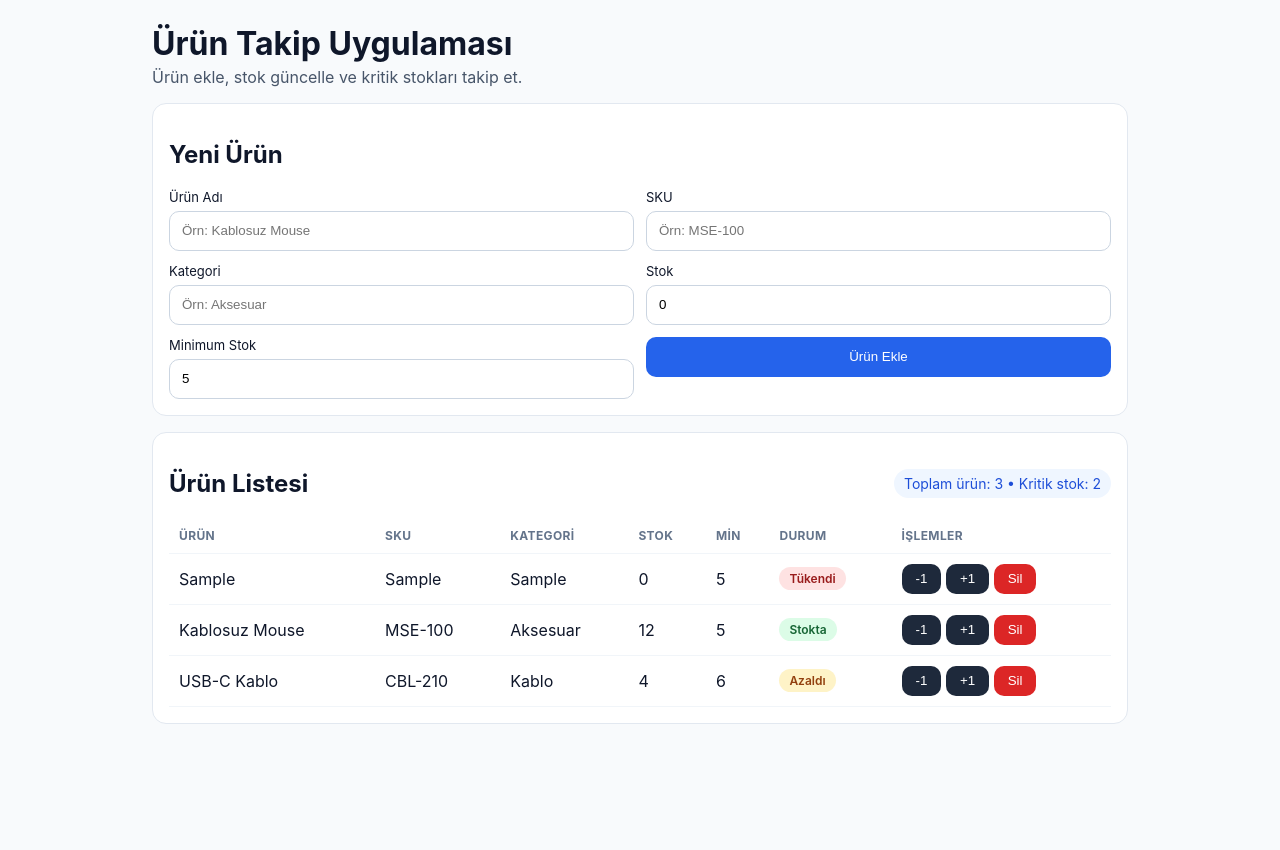
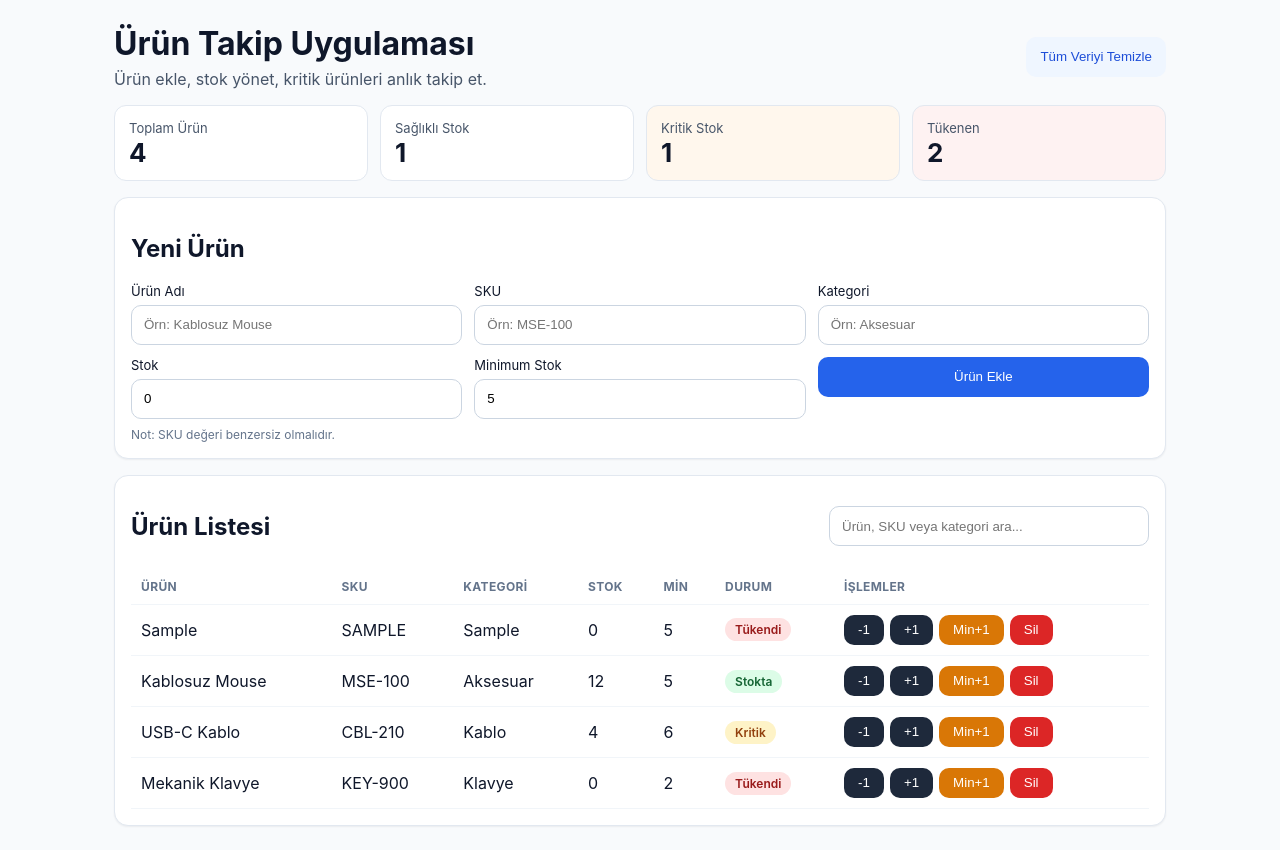
Before and after one commit to husimsek-cpu/BKYS-TAK-P, a plain HTML site: page index.html in a window 1280 px wide. Both pictures are taken after typing "Sample", "Sample", "Sample" into the empty fields and a click on the button "Ürün Ekle". Before the commit the page ends 800 px from the top, so only its background shows below. Drawn offline with Linux system fonts and the light colour scheme.

Commit message:
feat: improve product tracker UX and data validation

```diff
--- a/app.js
+++ b/app.js
@@ -1,20 +1,26 @@
-const STORAGE_KEY = "product-tracker-items";
+const STORAGE_KEY = "product-tracker-items-v2";
 
 const form = document.getElementById("productForm");
 const tbody = document.getElementById("productBody");
-const kpi = document.getElementById("kpi");
 const rowTemplate = document.getElementById("rowTemplate");
+const stats = document.getElementById("stats");
+const searchInput = document.getElementById("search");
+const emptyState = document.getElementById("emptyState");
+const clearAllBtn = document.getElementById("clearAll");
+const toast = document.getElementById("toast");
 
 const seedData = [
   { id: crypto.randomUUID(), name: "Kablosuz Mouse", sku: "MSE-100", category: "Aksesuar", stock: 12, minStock: 5 },
   { id: crypto.randomUUID(), name: "USB-C Kablo", sku: "CBL-210", category: "Kablo", stock: 4, minStock: 6 },
+  { id: crypto.randomUUID(), name: "Mekanik Klavye", sku: "KEY-900", category: "Klavye", stock: 0, minStock: 2 },
 ];
 
 function loadItems() {
   const raw = localStorage.getItem(STORAGE_KEY);
   if (!raw) return seedData;
   try {
-    return JSON.parse(raw);
+    const parsed = JSON.parse(raw);
+    return Array.isArray(parsed) ? parsed : seedData;
   } catch {
     return seedData;
   }
@@ -26,15 +32,49 @@ function save() {
   localStorage.setItem(STORAGE_KEY, JSON.stringify(items));
 }
 
+function showToast(message, type = "info") {
+  toast.textContent = message;
+  toast.dataset.type = type;
+  toast.hidden = false;
+  setTimeout(() => {
+    toast.hidden = true;
+  }, 2400);
+}
+
 function getStatus(item) {
   if (item.stock === 0) return { label: "Tükendi", className: "out" };
-  if (item.stock <= item.minStock) return { label: "Azaldı", className: "low" };
+  if (item.stock <= item.minStock) return { label: "Kritik", className: "low" };
   return { label: "Stokta", className: "ok" };
 }
 
+function renderStats(currentItems) {
+  const total = currentItems.length;
+  const out = currentItems.filter((i) => i.stock === 0).length;
+  const low = currentItems.filter((i) => i.stock > 0 && i.stock <= i.minStock).length;
+  const healthy = currentItems.filter((i) => i.stock > i.minStock).length;
+
+  stats.innerHTML = `
+    <article class="stat-card"><span>Toplam Ürün</span><strong>${total}</strong></article>
+    <article class="stat-card"><span>Sağlıklı Stok</span><strong>${healthy}</strong></article>
+    <article class="stat-card warn"><span>Kritik Stok</span><strong>${low}</strong></article>
+    <article class="stat-card danger"><span>Tükenen</span><strong>${out}</strong></article>
+  `;
+}
+
+function filterItems() {
+  const query = searchInput.value.trim().toLowerCase();
+  if (!query) return items;
+
+  return items.filter((item) => {
+    return [item.name, item.sku, item.category].some((field) => field.toLowerCase().includes(query));
+  });
+}
+
 function render() {
+  const visibleItems = filterItems();
   tbody.innerHTML = "";
-  items.forEach((item) => {
+
+  visibleItems.forEach((item) => {
     const row = rowTemplate.content.cloneNode(true);
     row.querySelector(".name").textContent = item.name;
     row.querySelector(".sku").textContent = item.sku;
@@ -59,26 +99,50 @@ function render() {
       render();
     });
 
+    row.querySelector(".edit").addEventListener("click", () => {
+      item.minStock += 1;
+      save();
+      render();
+      showToast(`${item.name} minimum stok değeri ${item.minStock} oldu.`, "info");
+    });
+
     row.querySelector(".delete").addEventListener("click", () => {
       items = items.filter((x) => x.id !== item.id);
       save();
       render();
+      showToast("Ürün silindi.", "danger");
     });
 
     tbody.appendChild(row);
   });
 
-  const lowCount = items.filter((i) => i.stock <= i.minStock).length;
-  kpi.textContent = `Toplam ürün: ${items.length} • Kritik stok: ${lowCount}`;
+  emptyState.hidden = visibleItems.length > 0;
+  renderStats(items);
 }
 
 form.addEventListener("submit", (e) => {
   e.preventDefault();
   const name = document.getElementById("name").value.trim();
-  const sku = document.getElementById("sku").value.trim();
+  const sku = document.getElementById("sku").value.trim().toUpperCase();
   const category = document.getElementById("category").value.trim();
   const stock = Number(document.getElementById("stock").value);
   const minStock = Number(document.getElementById("minStock").value);
+
+  if (!name || !sku || !category) {
+    showToast("Lütfen zorunlu alanları doldurun.", "danger");
+    return;
+  }
+
+  if (Number.isNaN(stock) || Number.isNaN(minStock) || stock < 0 || minStock < 0) {
+    showToast("Stok değerleri 0 veya daha büyük olmalıdır.", "danger");
+    return;
+  }
+
+  const skuExists = items.some((i) => i.sku.toLowerCase() === sku.toLowerCase());
+  if (skuExists) {
+    showToast("Bu SKU zaten kayıtlı. Farklı bir SKU girin.", "danger");
+    return;
+  }
 
   items.unshift({ id: crypto.randomUUID(), name, sku, category, stock, minStock });
   save();
@@ -86,6 +150,18 @@ form.addEventListener("submit", (e) => {
   document.getElementById("stock").value = 0;
   document.getElementById("minStock").value = 5;
   render();
+  showToast("Ürün eklendi.", "success");
+});
+
+searchInput.addEventListener("input", render);
+
+clearAllBtn.addEventListener("click", () => {
+  const ok = window.confirm("Tüm ürün verileri silinecek. Devam edilsin mi?");
+  if (!ok) return;
+  items = [];
+  save();
+  render();
+  showToast("Tüm veriler temizlendi.", "danger");
 });
 
 render();
--- a/index.html
+++ b/index.html
@@ -8,43 +8,35 @@
   </head>
   <body>
     <main class="container">
-      <header>
-        <h1>Ürün Takip Uygulaması</h1>
-        <p>Ürün ekle, stok güncelle ve kritik stokları takip et.</p>
+      <header class="hero">
+        <div>
+          <h1>Ürün Takip Uygulaması</h1>
+          <p>Ürün ekle, stok yönet, kritik ürünleri anlık takip et.</p>
+        </div>
+        <button id="clearAll" class="ghost" type="button">Tüm Veriyi Temizle</button>
       </header>
+
+      <section class="stats" id="stats"></section>
 
       <section class="panel">
         <h2>Yeni Ürün</h2>
         <form id="productForm" class="form-grid">
-          <label>
-            Ürün Adı
-            <input id="name" required placeholder="Örn: Kablosuz Mouse" />
-          </label>
-          <label>
-            SKU
-            <input id="sku" required placeholder="Örn: MSE-100" />
-          </label>
-          <label>
-            Kategori
-            <input id="category" required placeholder="Örn: Aksesuar" />
-          </label>
-          <label>
-            Stok
-            <input id="stock" type="number" min="0" required value="0" />
-          </label>
-          <label>
-            Minimum Stok
-            <input id="minStock" type="number" min="0" required value="5" />
-          </label>
+          <label>Ürün Adı<input id="name" required placeholder="Örn: Kablosuz Mouse" /></label>
+          <label>SKU<input id="sku" required placeholder="Örn: MSE-100" /></label>
+          <label>Kategori<input id="category" required placeholder="Örn: Aksesuar" /></label>
+          <label>Stok<input id="stock" type="number" min="0" required value="0" /></label>
+          <label>Minimum Stok<input id="minStock" type="number" min="0" required value="5" /></label>
           <button type="submit">Ürün Ekle</button>
         </form>
+        <p class="hint">Not: SKU değeri benzersiz olmalıdır.</p>
       </section>
 
       <section class="panel">
         <div class="panel-header">
           <h2>Ürün Listesi</h2>
-          <div class="kpi" id="kpi">Toplam ürün: 0</div>
+          <input id="search" class="search" placeholder="Ürün, SKU veya kategori ara..." />
         </div>
+
         <div class="table-wrapper">
           <table>
             <thead>
@@ -60,6 +52,7 @@
             </thead>
             <tbody id="productBody"></tbody>
           </table>
+          <p id="emptyState" class="empty" hidden>Aramaya uygun ürün bulunamadı.</p>
         </div>
       </section>
     </main>
@@ -72,14 +65,17 @@
         <td class="stock"></td>
         <td class="min-stock"></td>
         <td><span class="badge status"></span></td>
-        <td>
-          <button class="small decrement">-1</button>
-          <button class="small increment">+1</button>
-          <button class="small danger delete">Sil</button>
+        <td class="actions">
+          <button class="small decrement" type="button">-1</button>
+          <button class="small increment" type="button">+1</button>
+          <button class="small warning edit" type="button">Min+1</button>
+          <button class="small danger delete" type="button">Sil</button>
         </td>
       </tr>
     </template>
 
+    <div id="toast" class="toast" hidden></div>
+
     <script src="app.js"></script>
   </body>
 </html>
--- a/styles.css
+++ b/styles.css
@@ -3,51 +3,76 @@
   color: #0f172a;
   background: #f8fafc;
 }
+
 * { box-sizing: border-box; }
 body { margin: 0; }
+
 .container {
-  max-width: 1024px;
+  max-width: 1100px;
   margin: 0 auto;
   padding: 24px;
   display: grid;
   gap: 16px;
 }
-header h1 { margin: 0 0 4px; }
-header p { margin: 0; color: #475569; }
+
+.hero {
+  display: flex;
+  align-items: center;
+  justify-content: space-between;
+  gap: 12px;
+}
+
+.hero h1 { margin: 0 0 6px; }
+.hero p { margin: 0; color: #475569; }
+
 .panel {
   background: #fff;
   border: 1px solid #e2e8f0;
   border-radius: 14px;
   padding: 16px;
+  box-shadow: 0 1px 2px rgba(16, 24, 40, 0.06);
 }
-.panel-header {
-  display: flex;
-  justify-content: space-between;
-  align-items: center;
-}
-.kpi {
-  font-size: 14px;
-  background: #eff6ff;
-  color: #1d4ed8;
-  padding: 6px 10px;
-  border-radius: 999px;
-}
-.form-grid {
+
+.stats {
   display: grid;
-  grid-template-columns: repeat(2, minmax(0, 1fr));
+  grid-template-columns: repeat(4, minmax(0, 1fr));
   gap: 12px;
 }
+
+.stat-card {
+  background: #fff;
+  border: 1px solid #e2e8f0;
+  border-radius: 12px;
+  padding: 14px;
+  display: grid;
+  gap: 4px;
+}
+
+.stat-card span { color: #475569; font-size: 13px; }
+.stat-card strong { font-size: 26px; line-height: 1; }
+.stat-card.warn { background: #fff7ed; }
+.stat-card.danger { background: #fef2f2; }
+
+.form-grid {
+  margin-top: 8px;
+  display: grid;
+  grid-template-columns: repeat(3, minmax(0, 1fr));
+  gap: 12px;
+}
+
 label {
   display: grid;
   gap: 6px;
   font-size: 13px;
 }
+
 input {
   height: 40px;
   border: 1px solid #cbd5e1;
   border-radius: 10px;
   padding: 0 12px;
 }
+
 button {
   height: 40px;
   border: 0;
@@ -57,12 +82,51 @@ button {
   padding: 0 14px;
   cursor: pointer;
 }
+
+button:hover { filter: brightness(0.98); }
 button.small { height: 30px; background: #1e293b; }
+button.warning { background: #d97706; }
 button.danger { background: #dc2626; }
-.table-wrapper { overflow-x: auto; }
+button.ghost {
+  background: #eff6ff;
+  color: #1d4ed8;
+}
+
+.hint { margin: 8px 0 0; color: #64748b; font-size: 12px; }
+
+.panel-header {
+  display: flex;
+  justify-content: space-between;
+  gap: 12px;
+  align-items: center;
+}
+
+.search {
+  max-width: 320px;
+  width: 100%;
+}
+
+.table-wrapper { overflow-x: auto; margin-top: 8px; }
+
 table { width: 100%; border-collapse: collapse; }
-th, td { padding: 10px; text-align: left; border-bottom: 1px solid #f1f5f9; }
-th { color: #64748b; font-size: 12px; text-transform: uppercase; letter-spacing: .03em; }
+th, td {
+  padding: 10px;
+  text-align: left;
+  border-bottom: 1px solid #f1f5f9;
+}
+th {
+  color: #64748b;
+  font-size: 12px;
+  text-transform: uppercase;
+  letter-spacing: .03em;
+}
+
+.actions {
+  display: flex;
+  flex-wrap: wrap;
+  gap: 6px;
+}
+
 .badge {
   display: inline-flex;
   align-items: center;
@@ -71,9 +135,40 @@ th { color: #64748b; font-size: 12px; text-transform: uppercase; letter-spacing:
   font-size: 12px;
   font-weight: 600;
 }
+
 .status.ok { background: #dcfce7; color: #166534; }
 .status.low { background: #fef3c7; color: #92400e; }
 .status.out { background: #fee2e2; color: #991b1b; }
+
+.empty {
+  text-align: center;
+  color: #64748b;
+  margin: 20px 0;
+}
+
+.toast {
+  position: fixed;
+  right: 16px;
+  bottom: 16px;
+  background: #0f172a;
+  color: #fff;
+  border-radius: 10px;
+  padding: 10px 14px;
+  font-size: 13px;
+}
+
+.toast[data-type="danger"] { background: #7f1d1d; }
+.toast[data-type="success"] { background: #14532d; }
+
+@media (max-width: 920px) {
+  .stats { grid-template-columns: repeat(2, minmax(0, 1fr)); }
+  .form-grid { grid-template-columns: repeat(2, minmax(0, 1fr)); }
+}
+
 @media (max-width: 760px) {
+  .hero,
+  .panel-header { flex-direction: column; align-items: stretch; }
+  .stats,
   .form-grid { grid-template-columns: 1fr; }
+  .search { max-width: none; }
 }
```
Also changed, not shown: 1 other file.
